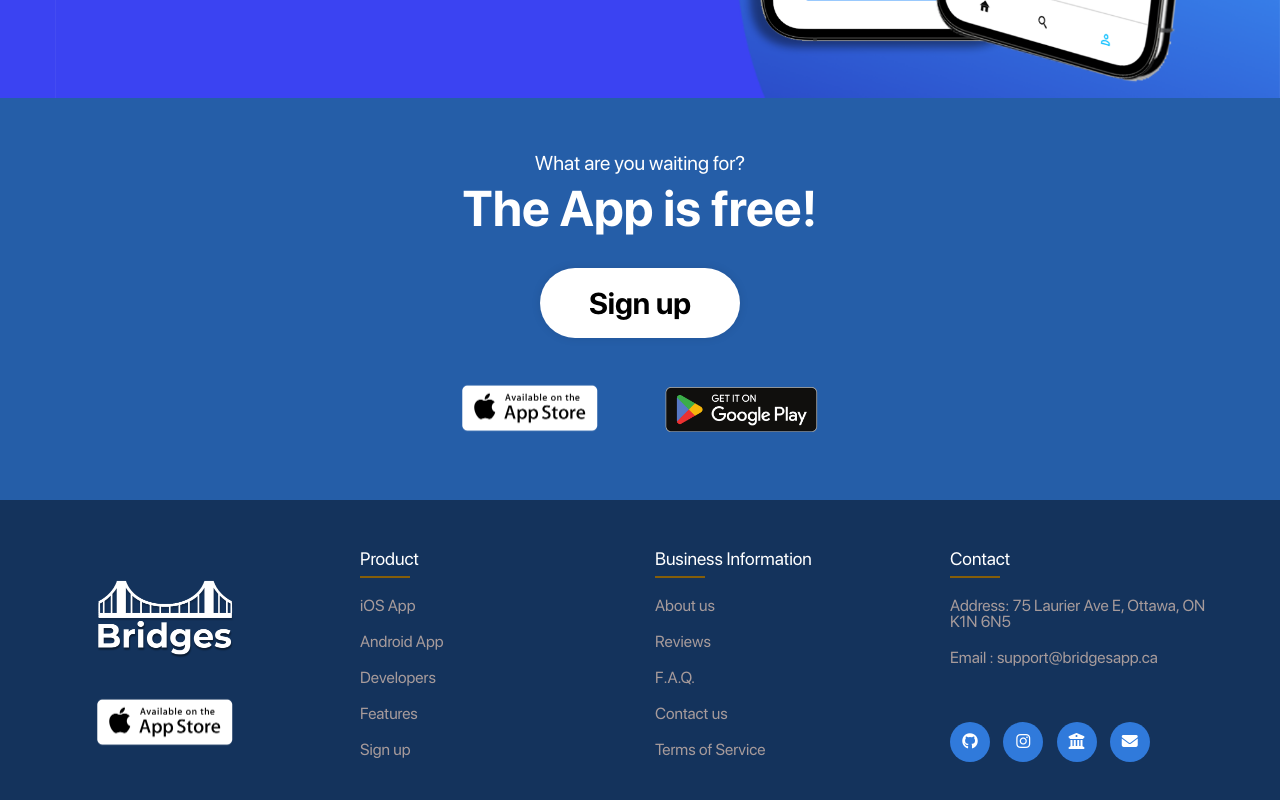
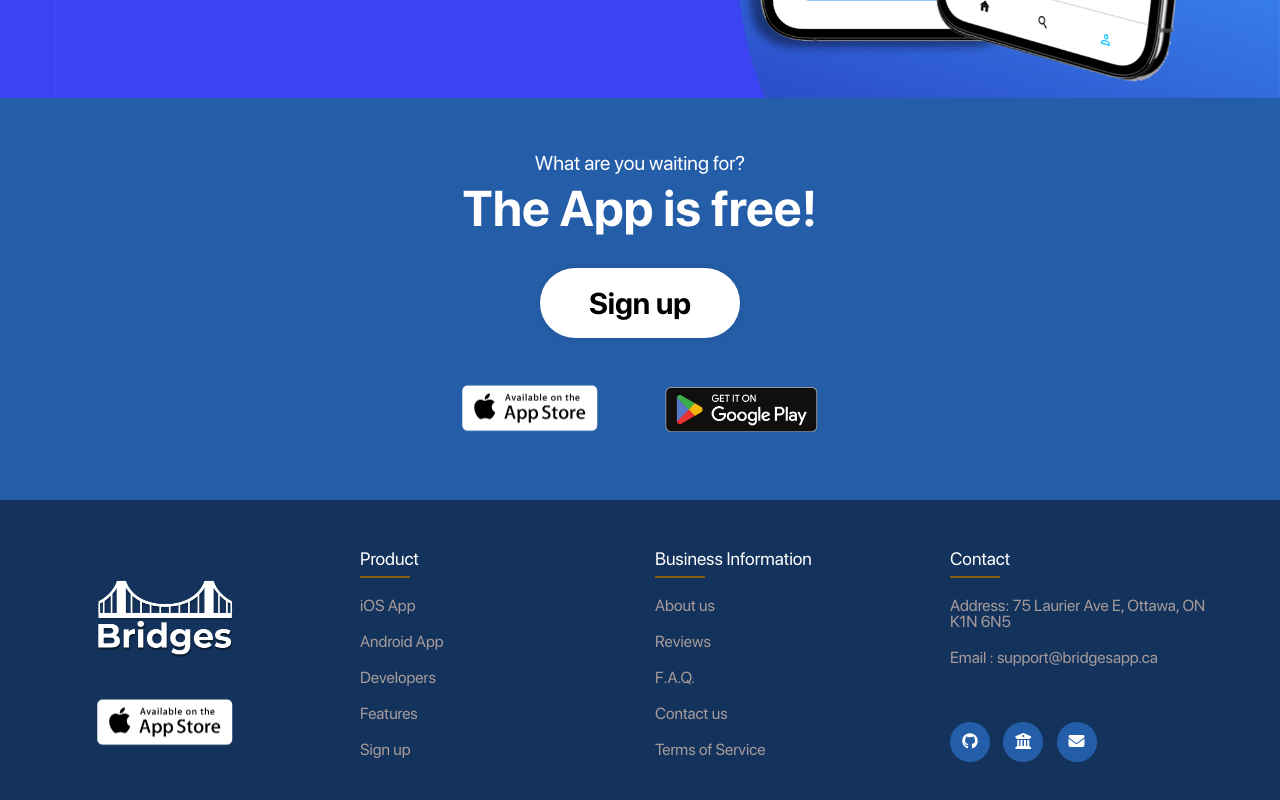
Before and after one commit to BridgesApp/Bridges, a plain HTML site: page index.html in a window 1280 px wide. Shown: the part 672-1472 px from the top of the page. Drawn offline with Linux system fonts and the light colour scheme; a script that the page names is missing.

Commit message:
Removed Instagram from footer

```diff
--- a/Sources/CSS/style.css
+++ b/Sources/CSS/style.css
@@ -171,7 +171,7 @@ body {
     display: inline-block;
     height: 40px;
     width: 40px;
-    background-color: #307ADB;
+    background-color: #255EA8;
     margin: 0 10px 10px 0;
     margin-top: 20px;
     text-align: center;
--- a/index.html
+++ b/index.html
@@ -134,7 +134,6 @@
           </ul>
           <div class="social-links">
             <a href="https://github.com/BridgesApp/bridgesapp.github.io"><i class="fa-brands fa-github"></i></a>
-            <a href="https://www.instagram.com/"><i class="fa-brands fa-instagram"></i></a>
             <a href="https://www2.uottawa.ca/en"><i class="fa-sharp fa-solid fa-building-columns"></i></a>
             <a href="mailto:support@bridgesapp.ca?Subject=Support Inquiry"><i class="fa-solid fa-envelope"></i></a>
           </div>
```
